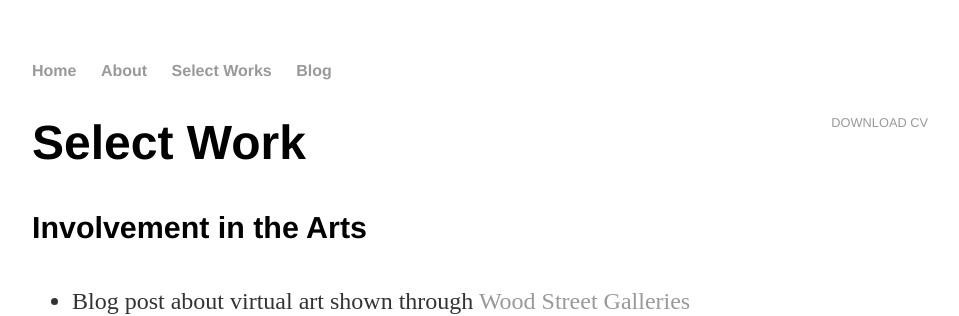
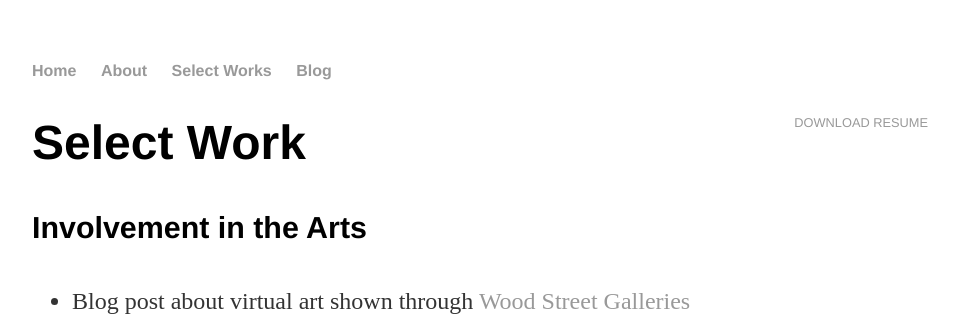
Before and after one commit to In-Verse/in-verse.github.io, a Jekyll site: the page built from cv/index.html, in a window 1280 px wide. Shown: the top 316 px of the page, without its empty margins (160-1119 px from the left). Built offline with Jekyll 4.4.1, drawn with Linux system fonts in a browser that asks for light colours.

Commit message:
Update index.html

```diff
--- a/cv/index.html
+++ b/cv/index.html
@@ -3,7 +3,7 @@ layout: default
 title: Resume of Rosemary
 ---
 <div class="cv">
-	<a href="#" class="download" title="Download Resume as PDF">Download CV</a>
+	<a href="#" class="download" title="Download Resume as PDF">Download Resume</a>
 		<h1>Select Work</h1>
 			<!--- <ul>
         		<li><a href="@gmail.com">email</a></li>
```
